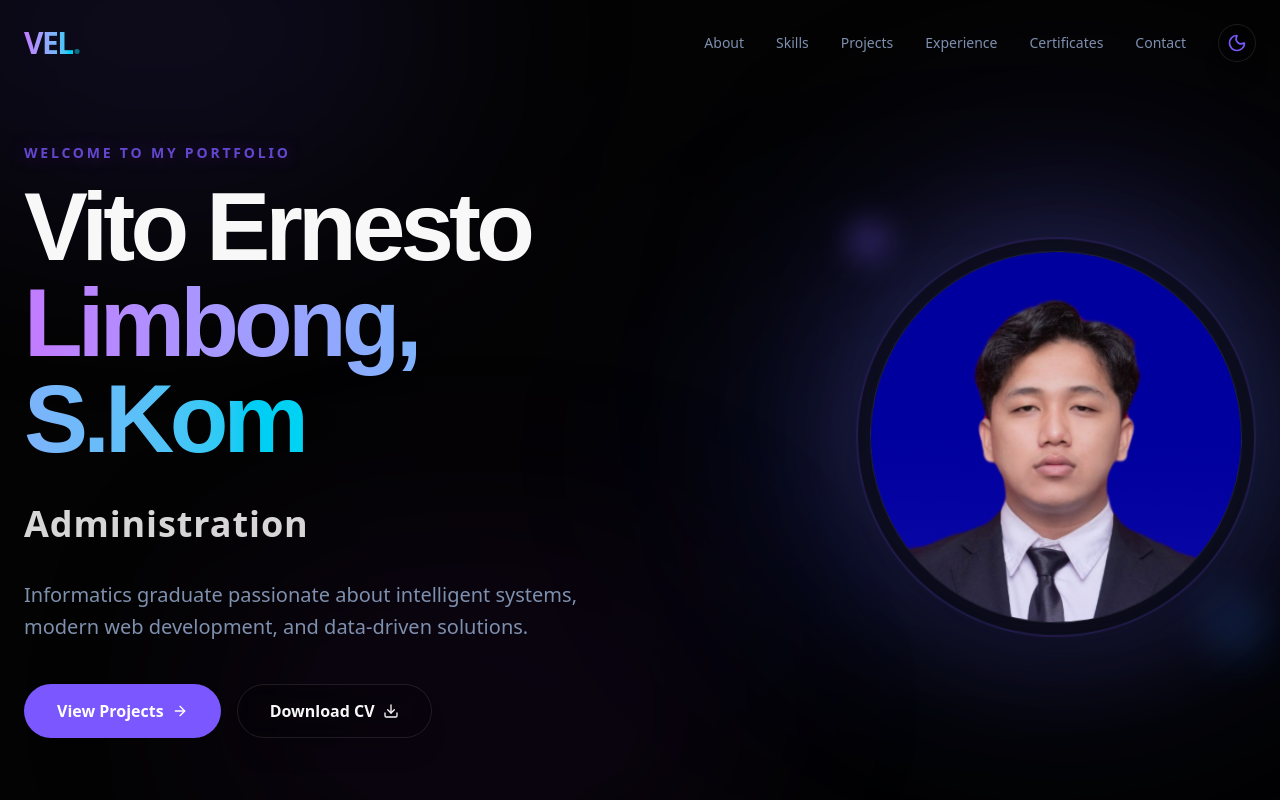
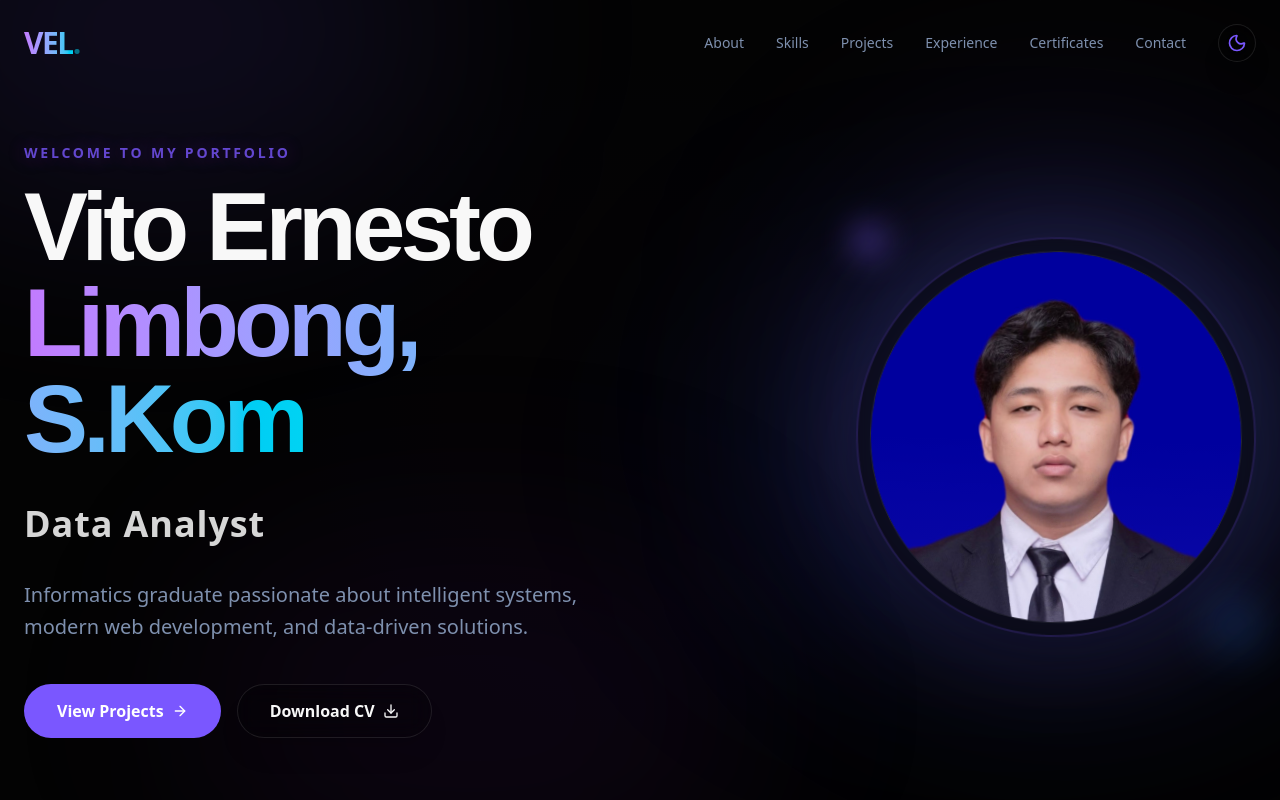
Before and after one commit to vitoernestolimbong-design/Portofolio, a Next.js app: page / in a window 1280 px wide. Shown: the top 800 px of the page. Built offline with nearby package versions, Linux system fonts and the light colour scheme; a web font is replaced by a local one.

Commit message:
update portfolio

```diff
--- a/src/components/sections/hero.tsx
+++ b/src/components/sections/hero.tsx
@@ -7,7 +7,7 @@ import { AnimatedBackground } from "../animated-background";
 import Image from "next/image";
 
 export function HeroSection() {
-  const titles = ["Data Analyst", "Web Developer", "Administration"];
+  const titles = ["Data Analyst", "Web Developer"];
   const [titleIndex, setTitleIndex] = useState(0);
 
   useEffect(() => {
```
